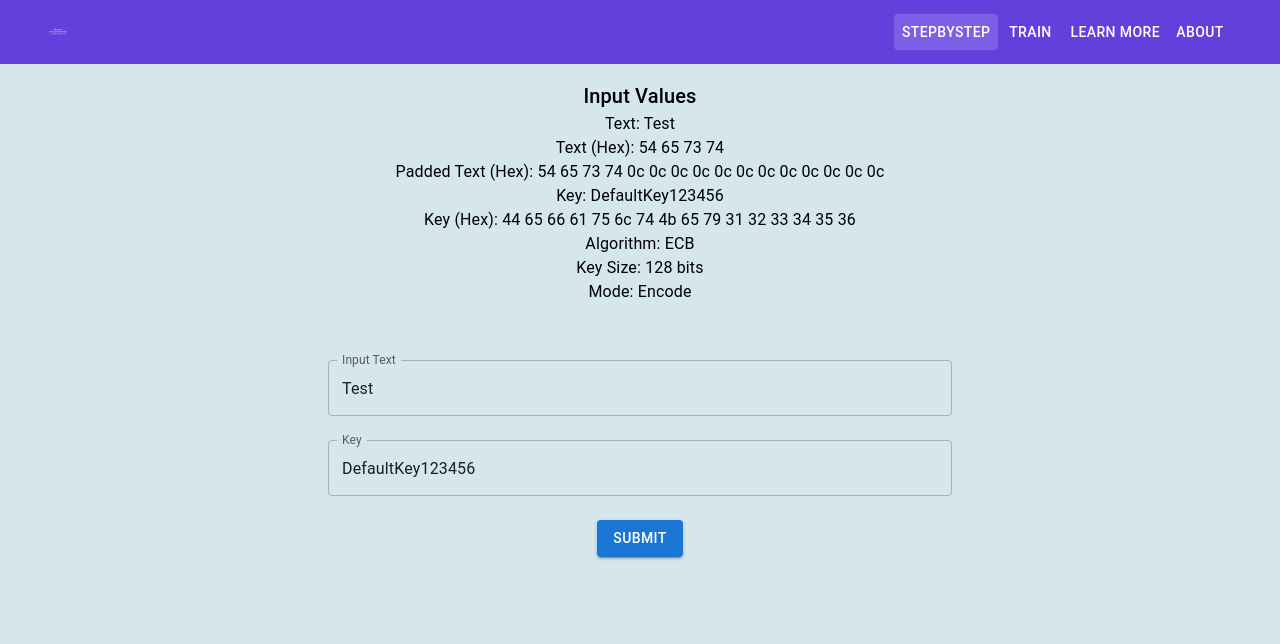
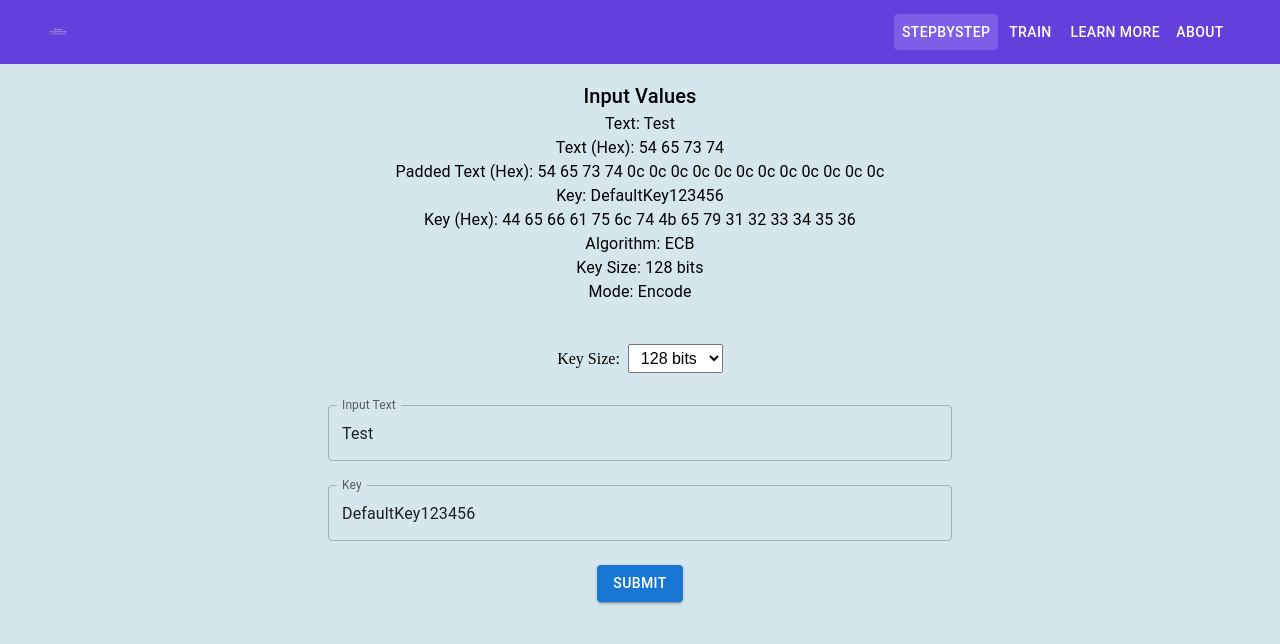
Before and after one commit to Angeliki-Alexop/learn_aes, a React (Vite) app: page /learn_aes/step-by-step in a window 1280 px wide. Shown: the top 644 px of the page. Built offline with nearby package versions, Linux system fonts and the light colour scheme.

Commit message:
added new key sizes

```diff
--- a/src/pages/StepByStep.jsx
+++ b/src/pages/StepByStep.jsx
@@ -45,14 +45,24 @@ function StepByStep() {
   const [tempInputText, setTempInputText] = useState(inputText);
   const [tempKey, setTempKey] = useState(key);
 
+  const [keySize, setKeySize] = useState(128); // Now keySize is state
   const [stateMap, setStateMap] = useState(new Map());
   const [highlightedCell, setHighlightedCell] = useState(null); // State to track the highlighted cell
   const [highlightedCellValue, setHighlightedCellValue] = useState(""); // State to track the value of the highlighted cell
   const algorithm = "ECB";
-  const keySize = 128; // Change this value to 192 or 256 to test different key sizes
   const mode = "Encode";
 
   const totalRounds = keySize === 128 ? 10 : keySize === 192 ? 12 : 14; // Determine total rounds based on key size
+
+  // Set default key when keySize changes
+  useEffect(() => {
+    let defaultKey = "";
+    if (keySize === 128) defaultKey = "DefaultKey123456"; // 16 chars
+    else if (keySize === 192) defaultKey = "DefaultKeyForAES192Key!!"; // 24 chars
+    else if (keySize === 256) defaultKey = "DefaultKeyForAES256Key0123456789"; // 32 chars
+    setKey(defaultKey);
+    setTempKey(defaultKey);
+  }, [keySize]);
 
   const toHex = (arr) => {
     return arr.map((byte) => byte.toString(16).padStart(2, "0")).join(" ");
@@ -397,6 +407,7 @@ function StepByStep() {
           setTempKey={setTempKey}
           handleSubmitButtonClick={handleSubmitButtonClick}
           keySize={keySize}
+          setKeySize={setKeySize}
           setKeyError={setKeyError}
           setInputText={setInputText}
           setKey={setKey}
--- a/src/pages/StepNavigation.jsx
+++ b/src/pages/StepNavigation.jsx
@@ -11,6 +11,7 @@ export function StepNavigation({
   setTempKey,
   handleSubmitButtonClick,
   keySize,
+  setKeySize,
   setKeyError,
   setInputText,
   setKey,
@@ -47,6 +48,20 @@ export function StepNavigation({
           alignItems="center"
           width="50%"
         >
+          {/* Key Size Selector */}
+          <Box display="flex" flexDirection="row" alignItems="center" mb={2}>
+            <label htmlFor="key-size-select" style={{ marginRight: 8 }}>Key Size:</label>
+            <select
+              id="key-size-select"
+              value={keySize}
+              onChange={e => setKeySize(Number(e.target.value))}
+              style={{ padding: "4px 8px", fontSize: "1rem" }}
+            >
+              <option value={128}>128 bits</option>
+              <option value={192}>192 bits</option>
+              <option value={256}>256 bits</option>
+            </select>
+          </Box>
           <TextField
             label="Input Text"
             value={tempInputText}
@@ -54,7 +69,7 @@ export function StepNavigation({
             variant="outlined"
             fullWidth
             margin="normal"
-            inputProps={{ maxLength: 16 }}
+            inputProps={{ maxLength: 32 }}
           />
           <TextField
             label="Key"
@@ -65,7 +80,7 @@ export function StepNavigation({
             margin="normal"
             error={!!keyError}
             helperText={keyError}
-            inputProps={{ maxLength: 16 }}
+            inputProps={{ maxLength: keySize === 128 ? 16 : keySize === 192 ? 24 : 32 }}
           />
           <Button
             variant="contained"
--- a/src/utils/stepByStepHandlers.js
+++ b/src/utils/stepByStepHandlers.js
@@ -48,8 +48,9 @@ export const generateStateMap = (initialPaddedState, roundKeys, totalRounds) =>
 };
 
 export const handleSubmitButtonClick = (tempKey, tempInputText, keySize, setKeyError, setInputText, setKey, setSidebarVisible, setRoundKeys, setStateMap, setHasSubmitted) => {
-  if (tempKey.length !== 16) {
-    setKeyError('Key must be exactly 16 characters long');
+  let requiredLength = keySize === 128 ? 16 : keySize === 192 ? 24 : 32;
+  if (tempKey.length !== requiredLength) {
+    setKeyError(`Key must be exactly ${requiredLength} characters long`);
     return;
   }
   setKeyError('');
```
